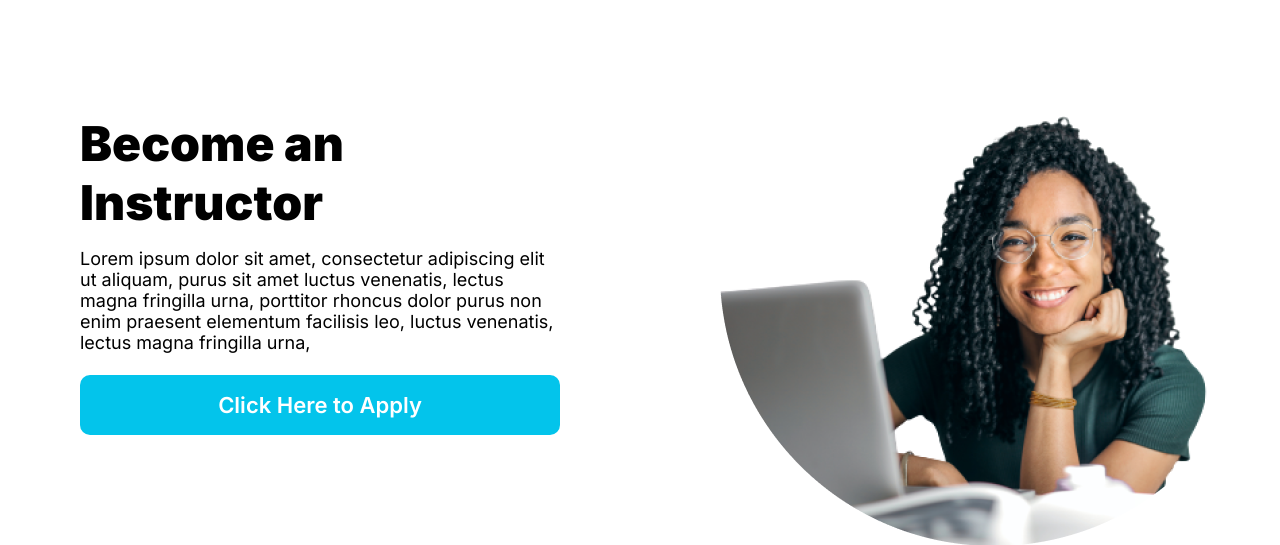
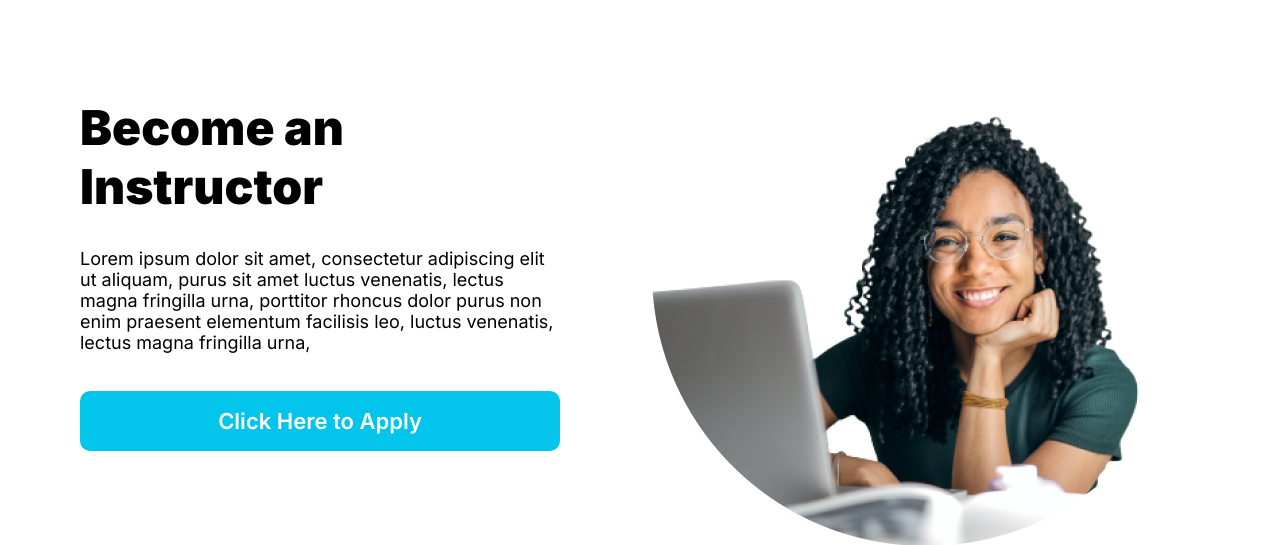
Before and after one commit to Open-Science-Community-Saudi-Arabia/MOOCs, a React (Vite) app in the folder Frontend/: page / in a window 1280 px wide. Shown: the part 2076-2621 px from the top of the page. Built offline with nearby package versions, Linux system fonts and the light colour scheme; no server answers.

Commit message:
:lipstick: Remove horinzontal scrollbar

```diff
--- a/Frontend/src/pages/landing-page/landingpage.scss
+++ b/Frontend/src/pages/landing-page/landingpage.scss
@@ -187,6 +187,7 @@
 
 .instructor {
   display: flex;
+  gap: 1rem;
   flex-direction: column;
   max-width: 30rem;
 }
@@ -202,11 +203,6 @@
   font-weight: 400;
   margin-bottom: 1.375rem;
 }
-
-.instruction--img {
-  width: 30rem
-}
-
 
 .testimonial-wrapper {
   display: flex;
```
